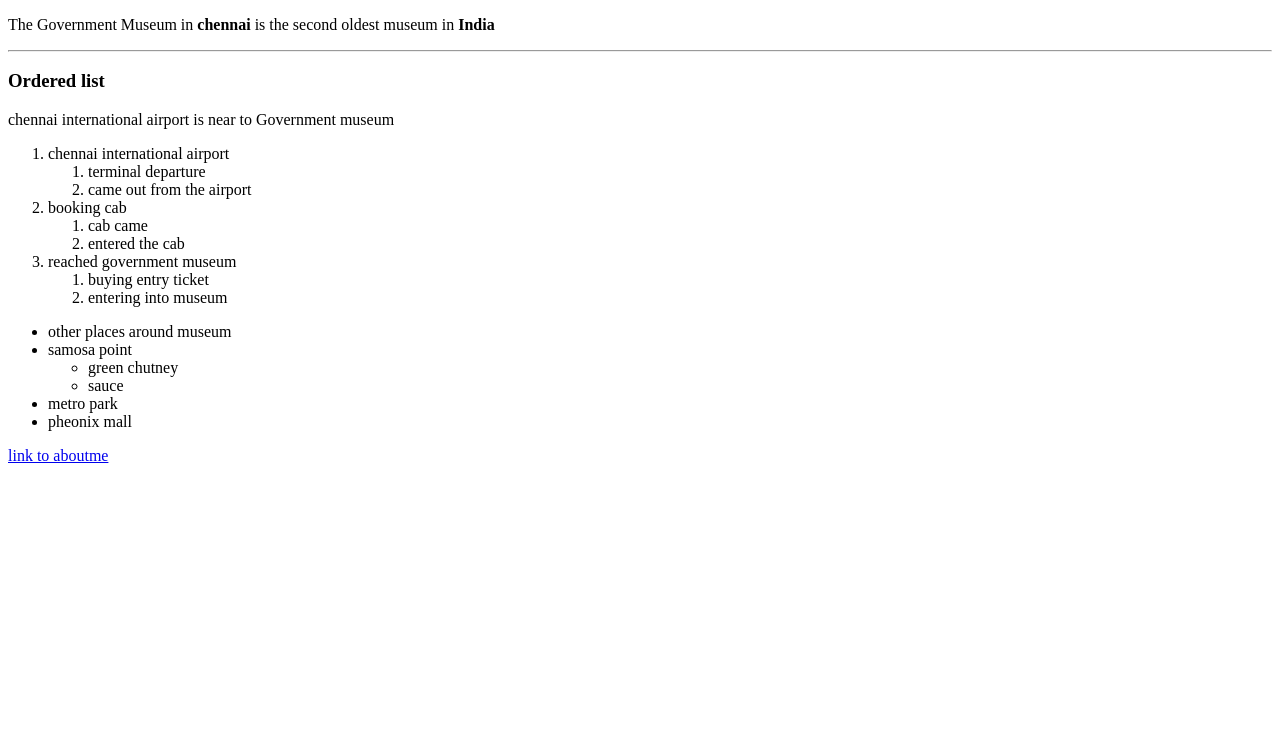
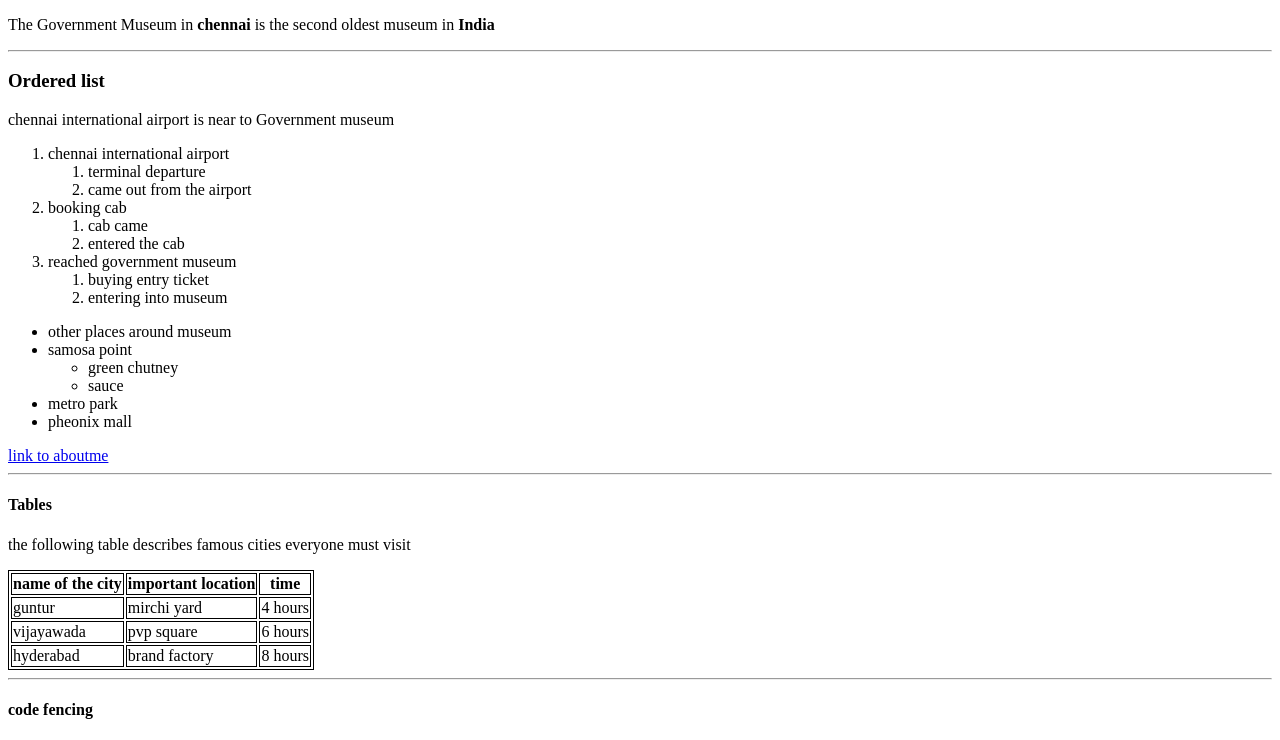
Before and after one commit to 44-563-Web-Apps-F22/44563-webapps-assignment-3-mohan1764, a plain HTML site: page index.html in a window 1280 px wide. Shown: the part 105-845 px from the top of the page. Before the commit the page ends 800 px from the top, so only its background shows below. Drawn offline with Linux system fonts and the light colour scheme.

Commit message:
Update index.html

```diff
--- a/index.html
+++ b/index.html
@@ -50,3 +50,35 @@
 
 <a href="aboutme.html">link  to aboutme
 </a>
+<hr>
+<h4>Tables</h4>
+<p>the following table describes famous cities everyone must visit</p>
+<style>
+    table,th,td{
+        border: 1px solid black;
+    }
+</style>
+<table>
+    <tr>
+        <th>name of the city</th>
+        <th>important location</th>
+        <th>time</th>
+    </tr>
+    <tr>
+        <td>guntur</td>
+        <td>mirchi yard</td>
+        <td>4 hours</td>
+    </tr>
+    <tr>
+        <td>vijayawada</td>
+        <td>pvp square</td>
+        <td>6 hours</td>
+    </tr>
+    <tr>
+        <td>hyderabad</td>
+        <td>brand factory</td>
+        <td>8 hours</td>
+    </tr>
+</table>
+<hr>
+<h4>code fencing</h4>
```
